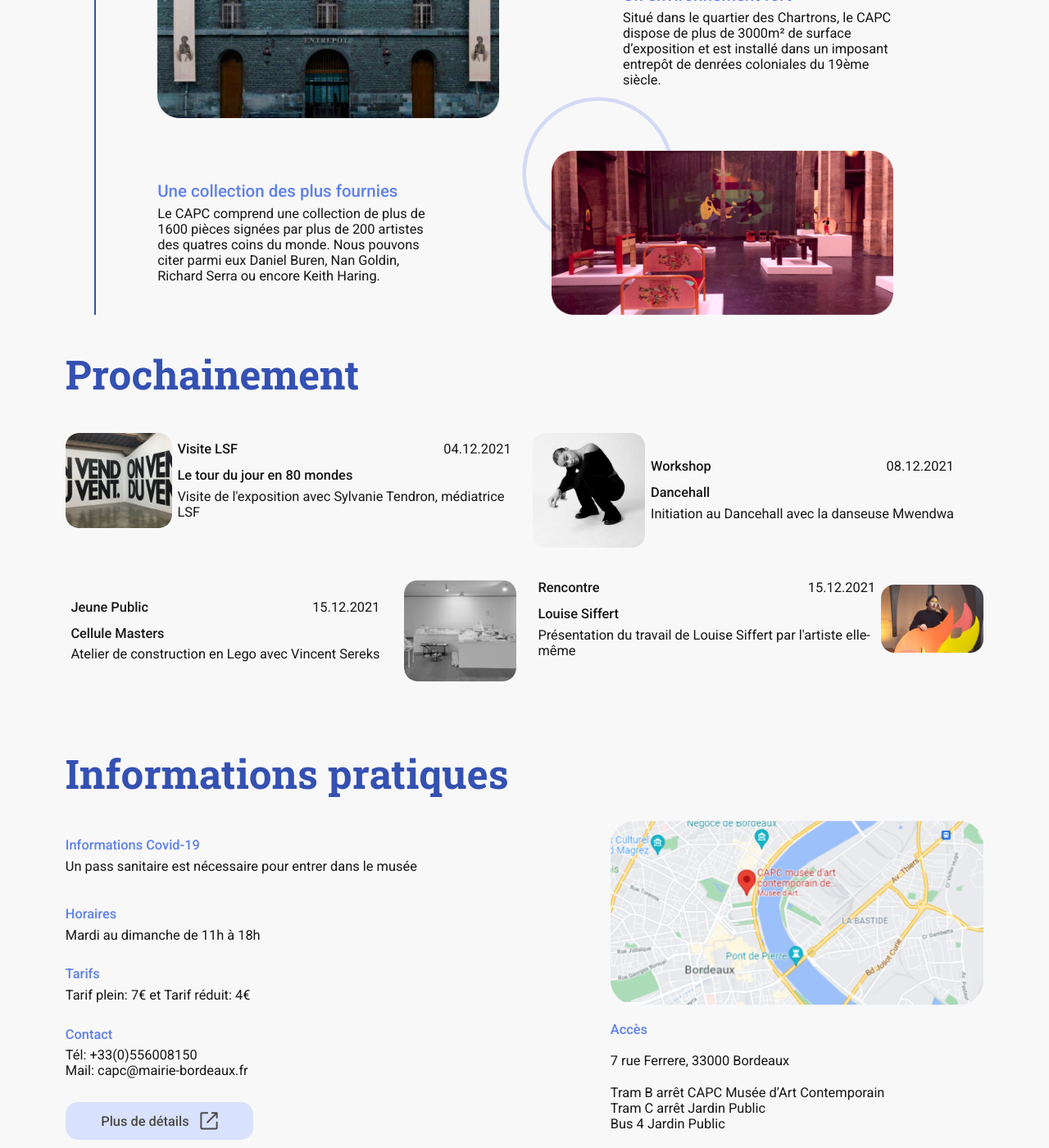
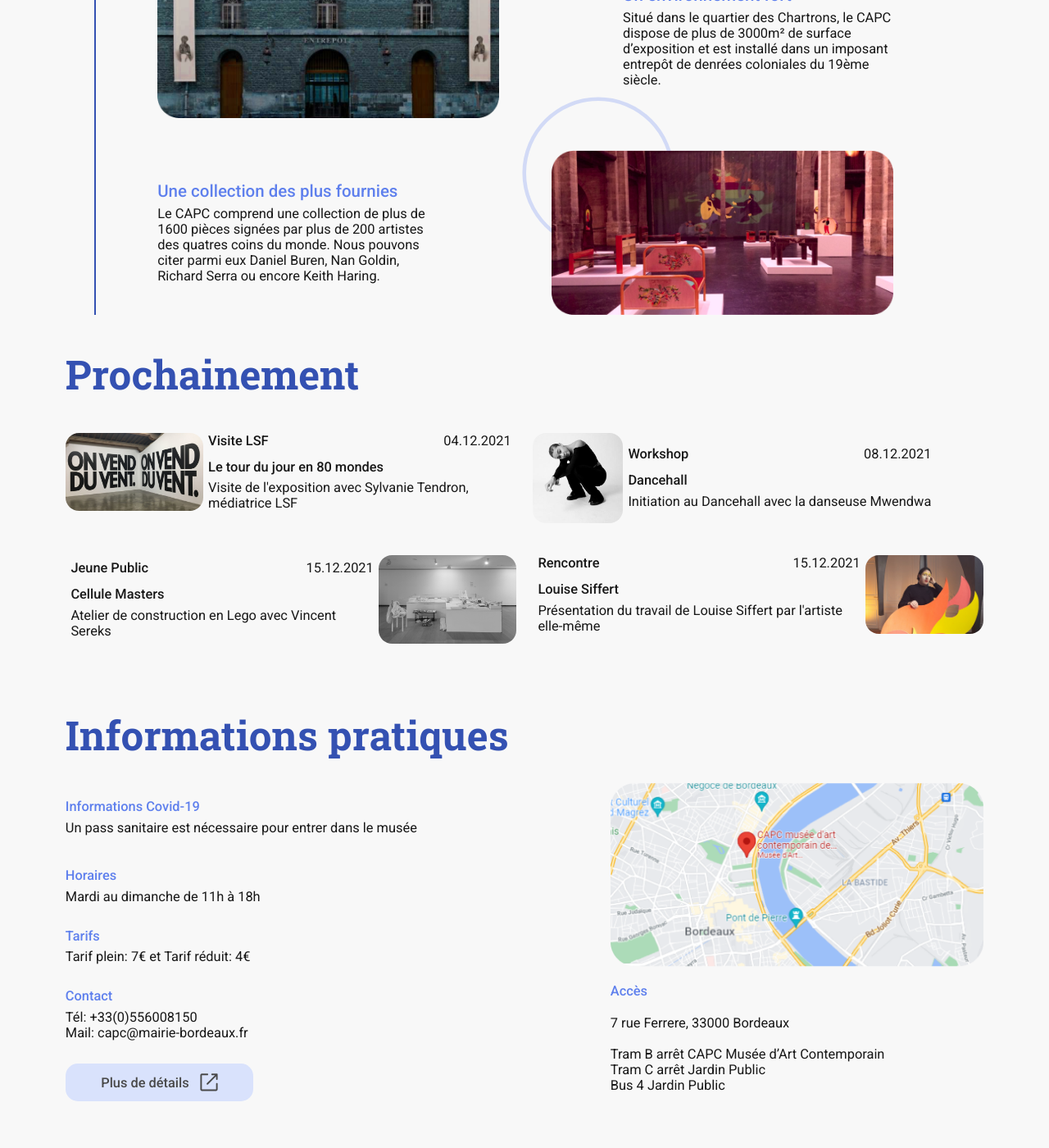
Before and after one commit to studio-beauvoir/jekyll-capc, a Jekyll site: the page built from _pages/index.html, in a window 1280 px wide and 1400 px high, scrolled down 2161 px. Shown: the whole window at 82% size. Built offline with Jekyll 4.4.1, drawn with Linux system fonts in a browser that asks for light colours; after the commit the page ends 3514 px from its top, so only the background shows below that.

Commit message:
tentative modif prochainement

```diff
--- a/_includes/sections/home/prochainement.html
+++ b/_includes/sections/home/prochainement.html
@@ -5,8 +5,8 @@
             <div class="mt-5 row">
                 <div class="col-12 col-md-6 col-xl-6">
                     <div class="d-flex justify-content-start align-items-center">
-                        <div class="d-flex w-25">
-                            <img class="img-fluid w-100 rounded-20" src="/assets/img/on-vend-du-vent.png" alt="Photographie exposition LSF Le tour du jour en 80 mondes">
+                        <div class="d-flex">
+                            <img class="img-fluid w-100 img_prochainement rounded-20" src="/assets/img/on-vend-du-vent-google.jpg" alt="Photographie exposition LSF Le tour du jour en 80 mondes">
                         </div>
 
                         <div class="d-flex flex-column mw-auto mx-2">
@@ -22,8 +22,8 @@
 
                 <div class="col-12 col-md-6 col-xl-6 margin_mobile_top">
                     <div class="d-flex justify-content-start align-items-center">
-                        <div class="d-flex w-25">
-                            <img class="img-fluid w-100 img_prochainement rounded-20" src="/assets/img/mwendwa.jpg" alt="Photographie exposition LSF Le tour du jour en 80 mondes">
+                        <div class="d-flex">
+                            <img class="img-fluid w-100 img_prochainement rounded-20" src="/assets/img/mwendwa-google.jpg" alt="Photographie exposition LSF Le tour du jour en 80 mondes">
                         </div>
 
                         <div class="d-flex flex-column mw-auto mx-2">
@@ -40,9 +40,9 @@
 
             <div class="mt-5 row">
                 <div class="col-12 col-md-6 col-xl-6">
-                    <div class="d-flex flex-row-reverse justify-content-between align-items-center">
-                        <div class="d-flex w-25">
-                            <img class="img-fluid w-100 img_prochainement rounded-20" src="/assets/img/cellule-master.png" alt="Photographie exposition LSF Le tour du jour en 80 mondes">
+                    <div class="d-flex flex-row-reverse flex-row-xs justify-content-between align-items-center">
+                        <div class="d-flex">
+                            <img class="img-fluid w-100 img_prochainement rounded-20" src="/assets/img/cellule_master-google.jpg" alt="Photographie exposition LSF Le tour du jour en 80 mondes">
                         </div>
 
                         <div class="d-flex flex-column mw-auto mx-2">
@@ -58,8 +58,8 @@
 
                 <div class="col-12 col-md-6 col-xl-6 margin_mobile_top">
                     <div class="d-flex  flex-row-reverse justify-content-start align-items-center">
-                        <div class="d-flex w-25">
-                            <img class="img-fluid w-100 img_prochainement rounded-20" src="/assets/img/louise_siffert.jpg" alt="Photographie exposition LSF Le tour du jour en 80 mondes">
+                        <div class="d-flex">
+                            <img class="img-fluid w-100 img_prochainement rounded-20" src="/assets/img/louise_siffert-google.jpg" alt="Photographie exposition LSF Le tour du jour en 80 mondes">
                         </div>
 
                         <div class="d-flex flex-column mw-auto mx-2">
--- a/_sass/sections/home/prochainement.scss
+++ b/_sass/sections/home/prochainement.scss
@@ -1,13 +1,22 @@
 #prochainement {
     .img_prochainement{
-        max-width: 160px;
-        max-height: 140px;
+        // max-width: 160px;
+        max-height: 110px;
+        min-width: 110px;
+        min-height: 90px;
+        width:auto;
         object-fit: cover;
     }
 
     .margin_mobile_top{
-        @media only screen and (max-width:991px){
+        @media only screen and (max-width:767px){
             margin-top: 5%;
         }
     }
+
+    .mobile_reverse{
+        @media only screen and (max-width:767px){
+            flex-direction: row-reverse;
+        }
+    }
 }
```
Also changed, not shown: assets/img/cellule_master-google.jpg (added), assets/img/louise_siffert-google.jpg (added), assets/img/mwendwa-google.jpg (added).
